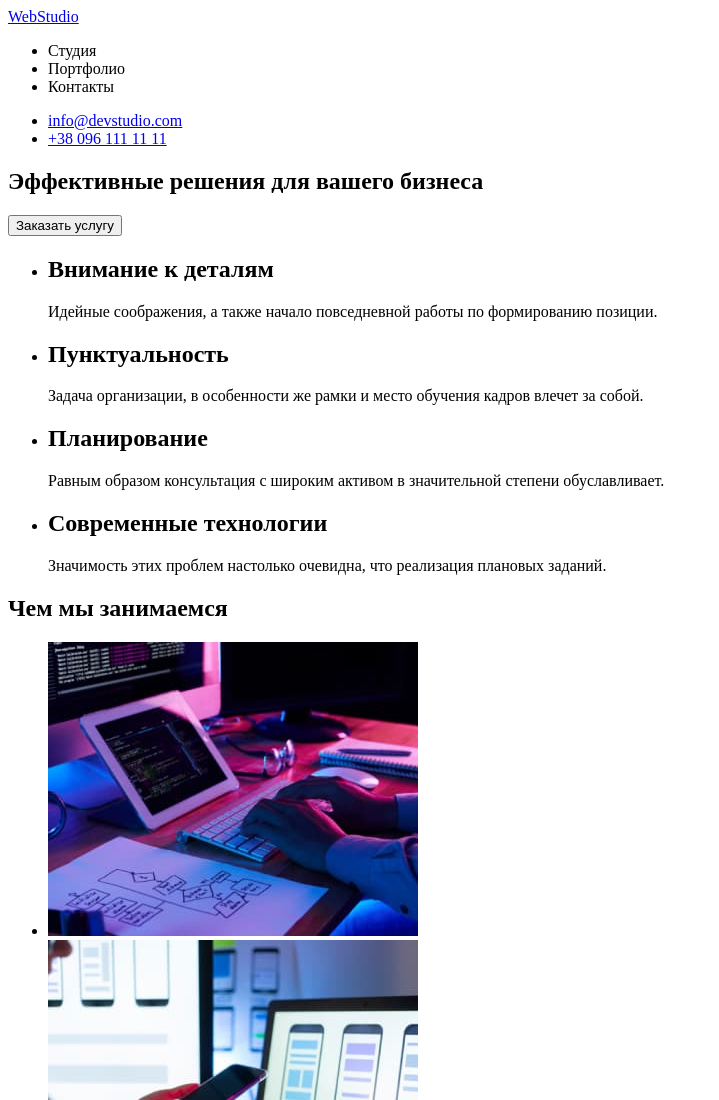
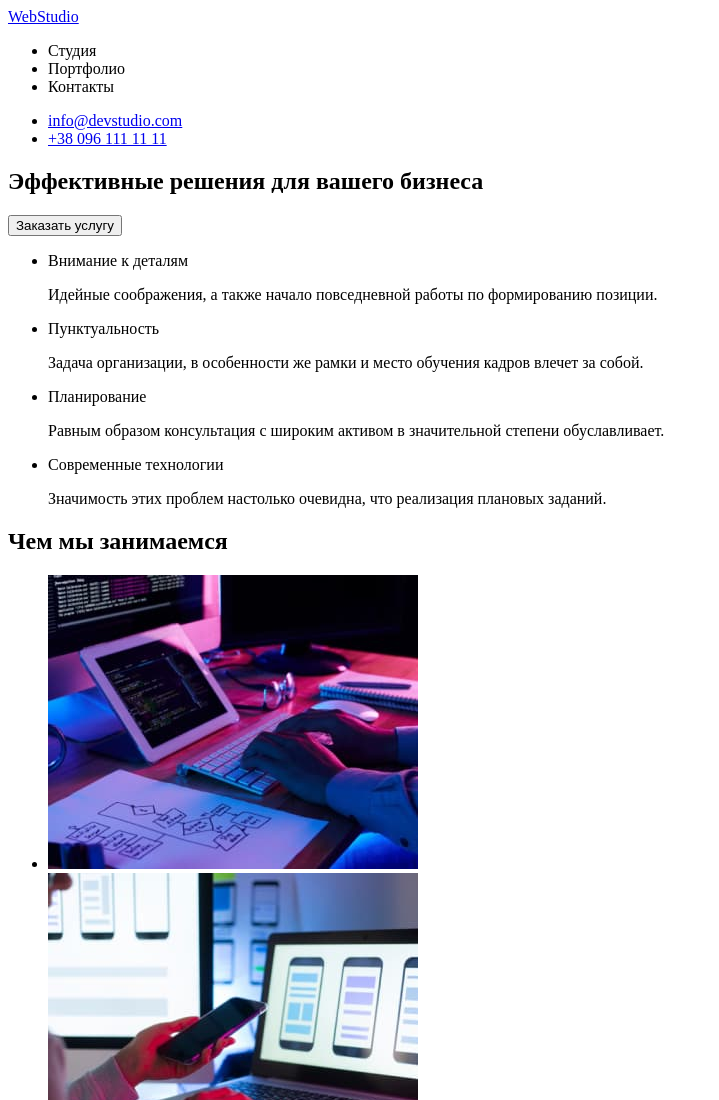
Before and after one commit to DDarina/goit-markup-hw-01, a plain HTML site: page index.html in a window 1280 px wide. Shown: the top 1100 px of the page, without its empty margins (0-719 px from the left). Drawn offline with Linux system fonts and the light colour scheme.

Commit message:
Update index.html

```diff
--- a/index.html
+++ b/index.html
@@ -29,26 +29,27 @@
             <button>Заказать услугу</button>
         </section>
 
-        <section>
+
+        <div>
             <ul>
                 <li>
-                    <h2>Внимание к деталям</h2>
+                    <p>Внимание к деталям</p>
                     <p>Идейные соображения, а также начало повседневной работы по формированию позиции.</p>
                 </li>
                 <li>
-                    <h2>Пунктуальность</h2>
+                    <p>Пунктуальность</p>
                     <p>Задача организации, в особенности же рамки и место обучения кадров влечет за собой.</p>
                 </li>
                 <li>
-                    <h2>Планирование</h2>
+                    <p>Планирование</p>
                     <p>Равным образом консультация с широким активом в значительной степени обуславливает.</p>
                 </li>
                 <li>
-                    <h2>Современные технологии</h2>
+                    <p>Современные технологии</p>
                     <p>Значимость этих проблем настолько очевидна, что реализация плановых заданий.</p>
                 </li>
             </ul>
-        </section>
+        </div>
         <section>
             <h2>Чем мы занимаемся</h2>
             <ul>
```
